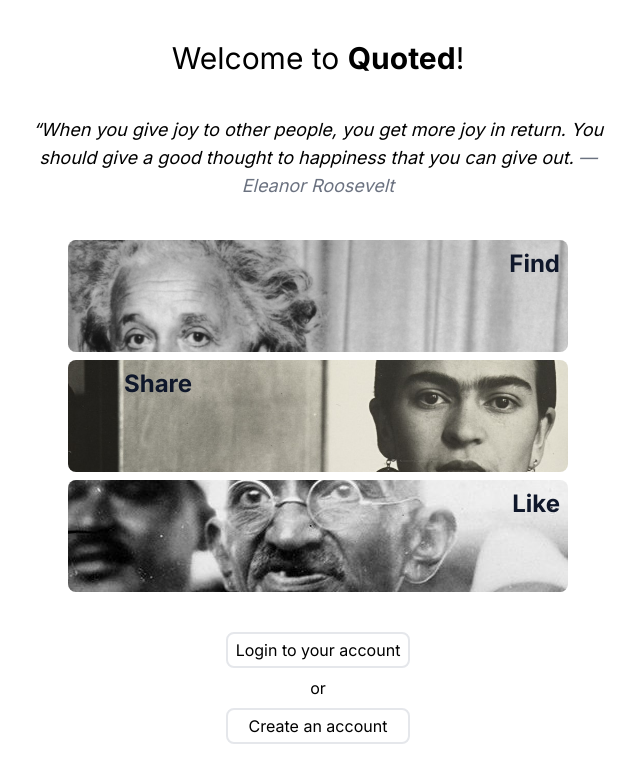
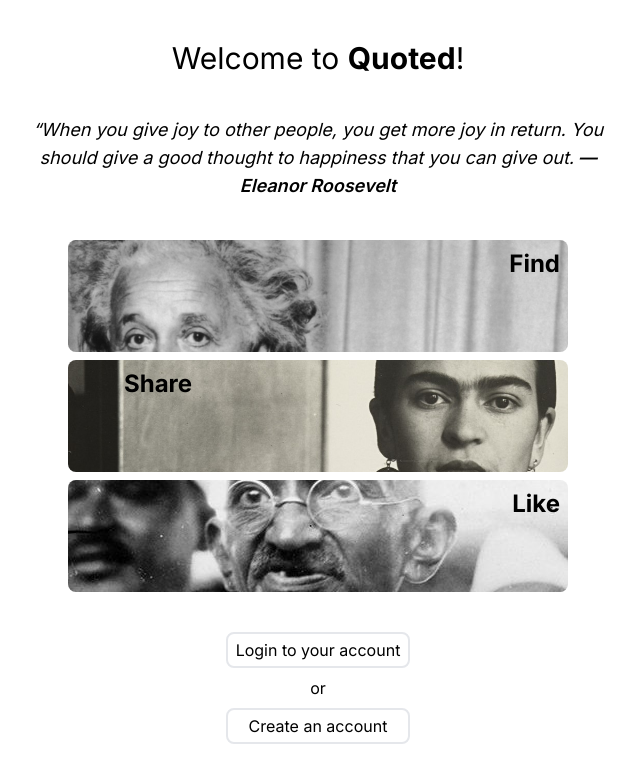
Before and after one commit to gochoa1088/tapply-quoted, a Next.js app: page / in a window 1280 px wide. Shown: the top 782 px of the page, without its empty margins (322-962 px from the left). Built offline with nearby package versions, Linux system fonts and the light colour scheme.

Commit message:
remove unnecessary tailwind styles

```diff
--- a/src/app/page.js
+++ b/src/app/page.js
@@ -13,23 +13,23 @@ export default function Home() {
       <p className="italic text-xs text-center sm:text-lg">
         “When you give joy to other people, you get more joy in return. You
         should give a good thought to happiness that you can give out.
-        <span className="text-gray-500"> — Eleanor Roosevelt</span>
+        <span className="font-semibold"> — Eleanor Roosevelt</span>
       </p>
       <div className="flex flex-col gap-3 sm:gap-2">
         <div className="relative h-20 overflow-clip rounded-lg sm:h-28">
-          <span className="absolute text-2xl font-bold text-slate-900 right-2 top-2">
+          <span className="absolute text-2xl font-bold right-2 top-2">
             Find
           </span>
           <Image src="/ae.jpg" width={500} height={100} alt="einstein" />
         </div>
         <div className="relative h-20 overflow-clip rounded-lg sm:h-28">
-          <span className="absolute text-2xl font-bold text-slate-900 left-14 top-2">
+          <span className="absolute text-2xl font-bold left-14 top-2">
             Share
           </span>
           <Image src="/frida.jpg" width={500} height={100} alt="frida" />
         </div>
         <div className="relative h-20 overflow-clip rounded-lg sm:h-28">
-          <span className="absolute text-2xl font-bold text-slate-900 right-2 top-2">
+          <span className="absolute text-2xl font-bold right-2 top-2">
             Like
           </span>
           <Image src="/gandhi.jpg" width={500} height={100} alt="gandhi" />
```
